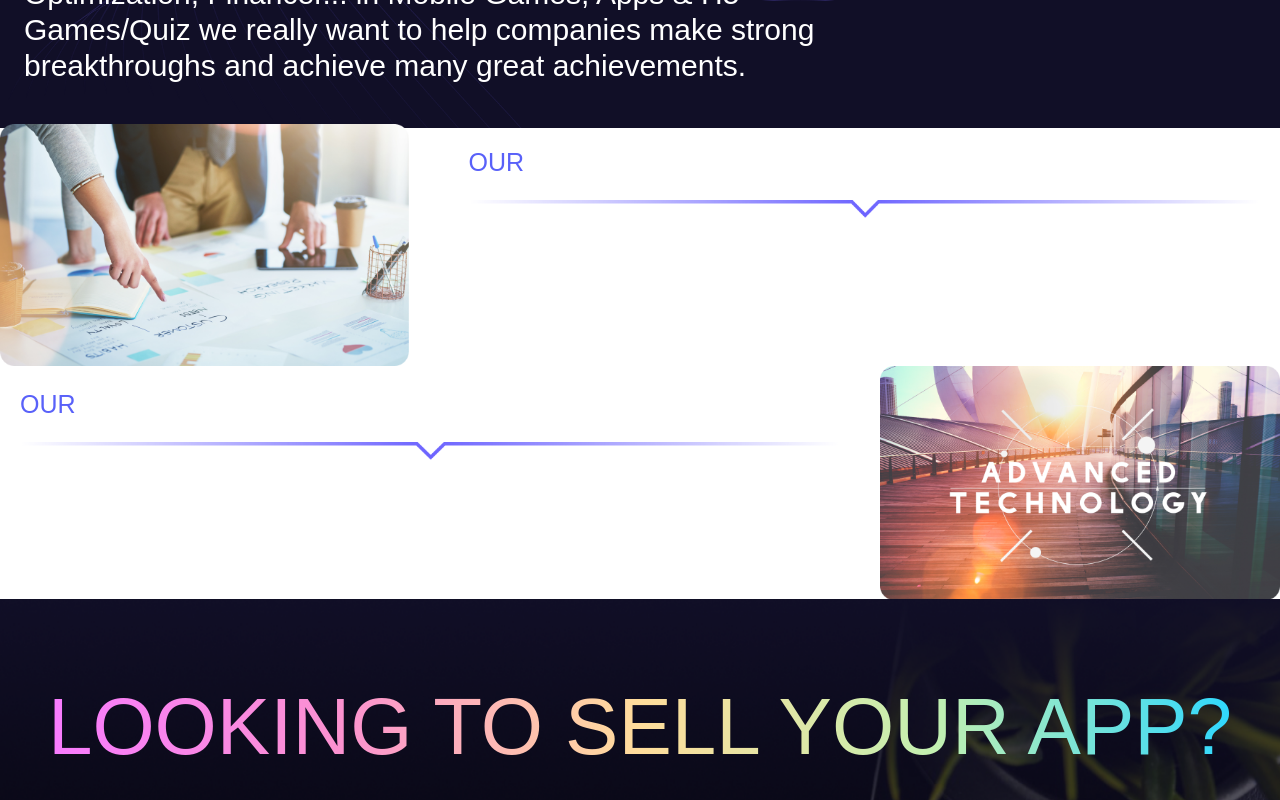
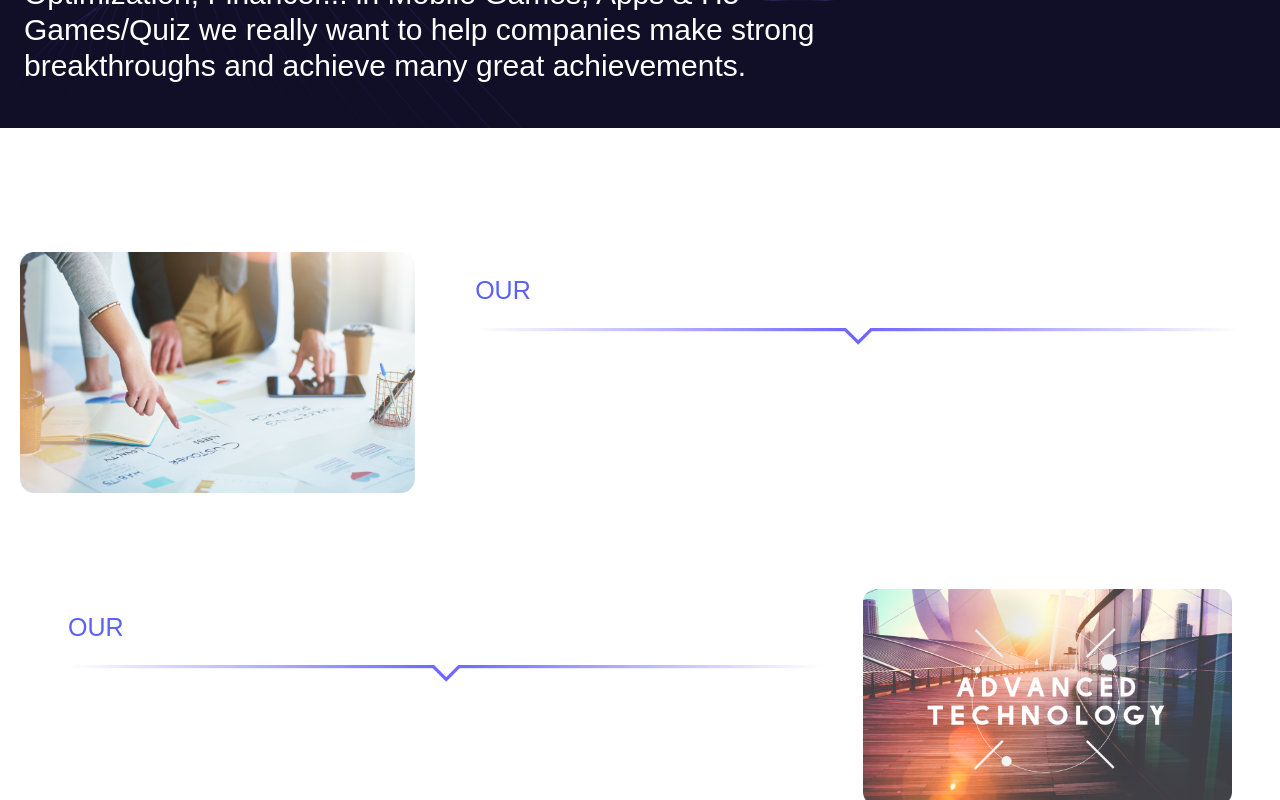
Before and after one commit to KunjSavaliya/Woxxin-infotech, a Next.js app: page /components/pages/investment in a window 1280 px wide. Shown: the part 580-1380 px from the top of the page. Built offline with nearby package versions, Linux system fonts and the light colour scheme; a web font is replaced by a local one.

Commit message:
Initial commit

```diff
--- a/src/app/Reusable/GlobalPartners.jsx
+++ b/src/app/Reusable/GlobalPartners.jsx
@@ -17,7 +17,7 @@ const logos = [
 
 export default function GlobalPartners() {
   return (
-    <div className="max-w-[90rem] mx-auto xl:p-5  p-16  mt-[-3px] ">
+    <div className="max-w-[90rem] mx-auto xl:p-5  pt-16 pb-16  mt-[-3px] ">
       <Text className="text-4xl md:text-2xl lg:text-3xl xl:text-[55px] text-white font-extralight">
         Global Partners
       </Text>
--- a/src/app/components/pages/investment/page.jsx
+++ b/src/app/components/pages/investment/page.jsx
@@ -82,7 +82,7 @@ achievements."
         />
         <div className=" mt-[-4px]">
           <ScrollAnimation animateIn="animate__animated animate__fadeInUp">
-            <div className="flex flex-col justify-between gap-10 px-5 pt-24 md:flex-row max-w-[90rem] mx-auto xl:p-0  p-16">
+            <div className="flex flex-col justify-between gap-10 px-5 pt-32 md:flex-row max-w-[90rem] mx-auto ">
               <div className="flex justify-center w-full md:justify-end md:w-1/2">
                 <img
                   src="/HomePages/Investment/InvestMission.webp"
@@ -111,7 +111,7 @@ achievements."
             </div>
           </ScrollAnimation>
           <ScrollAnimation animateIn="animate__animated animate__fadeInUp">
-            <div className="flex flex-col gap-5 pt-5 sm:pt-24 md:flex-row justify-betweensm:px-12 max-w-[90rem] mx-auto xl:p-0  p-16">
+            <div className="flex flex-col gap-5 pt-5 sm:pt-24 md:flex-row justify-between sm:px-12 max-w-[90rem] mx-auto ">
               <div className="p-5 text-white ">
                 <p className="text-2xl sm:text-3xl md:text-2xl lg:text-3xl xl:text-[25px]  text-center lg:text-start">
                   <span className="text-[#5961F9]">OUR</span> VISION
@@ -146,7 +146,7 @@ achievements."
             className="absolute w-full h-[800px] md:h-[1000px] "
           />
           <div className="relative z-10 flex flex-col gap-16 max-w-[90rem] mx-auto xl:p-0  p-16 mt-[-1px]">
-            <div className="flex justify-center mt-12 ">
+            <div className="flex justify-center mt-32 ">
               <ScrollAnimation animateIn="animate__animated animate__fadeInUp">
                 {/* Left Content */}
                 <Text className="text-gradient-mobiletext font-extralight text-4xl sm:text-5xl md:text-5xl lg:text-[70px] xl:text-[80px]  text-white  mt-6 sm:mt-10">
--- a/src/app/components/pages/publishing/page.jsx
+++ b/src/app/components/pages/publishing/page.jsx
@@ -97,7 +97,7 @@ and foster lasting growth."
             </Text>
           </ScrollAnimation>
         </div>
-        <div className=" flex flex-wrap md:flex-nowrap justify-center gap-6 pt-12 pb-16 divide-y md:divide-y-0 md:divide-x divide-[#9387FF] max-w-[90rem] mx-auto">
+        <div className=" flex flex-wrap md:flex-nowrap justify-center gap-6 pt-16 pb-20 divide-y md:divide-y-0 md:divide-x divide-[#9387FF] max-w-[90rem] mx-auto">
           {[
             {
               title: "100M+",
```
